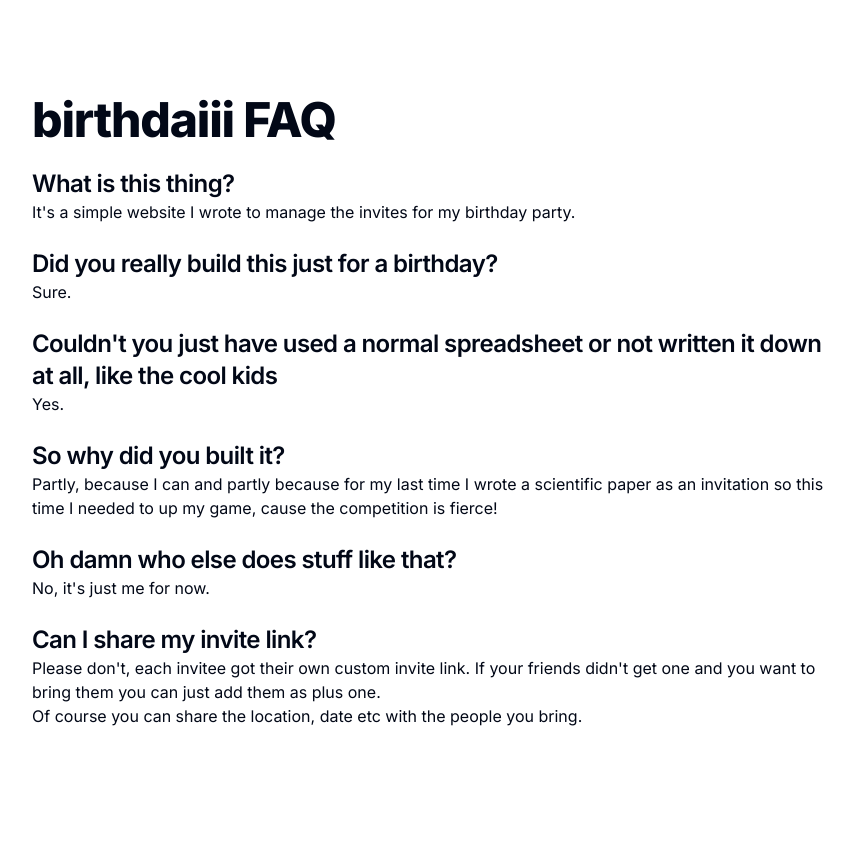
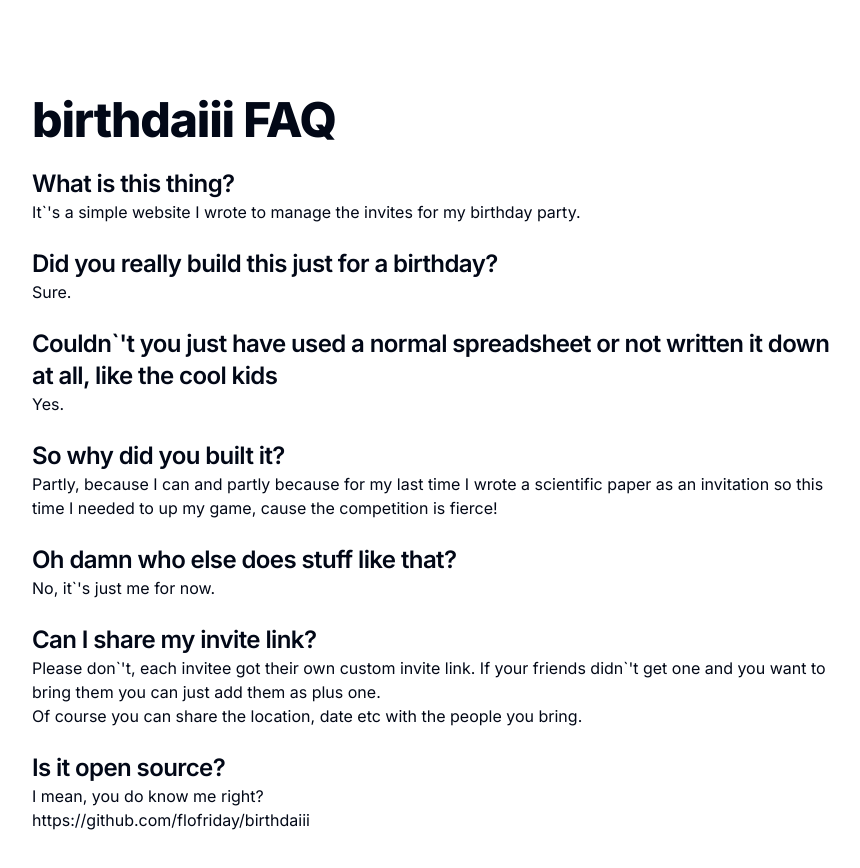
Before and after one commit to flofriday/birthdaiii, a Next.js app: page /faq in a window 1280 px wide. Shown: the top 868 px of the page, without its empty margins (208-1068 px from the left). Built offline with nearby package versions, Linux system fonts and the light colour scheme.

Commit message:
Fix build issues

```diff
--- a/app/api/admin/[secret]/invite/route.ts
+++ b/app/api/admin/[secret]/invite/route.ts
@@ -1,7 +1,7 @@
 import { getAdminSecret } from "@/lib/config";
 import { createInvite, getAllInvites } from "@/lib/invite-service";
 
-export async function GET({params}: {params: {secret: string}}) {
+export async function GET(request: Request, {params}: {params: {secret: string}}) {
 
     if (params.secret != await getAdminSecret()) {
         return Response.json({errorMessage: "You are not the admin!"}, {status: 403})
--- a/app/faq/page.tsx
+++ b/app/faq/page.tsx
@@ -5,7 +5,7 @@ export default function FAQ() {
 
       <div className="pb-6">
         <h2 className="scroll-m-20 text-2xl font-semibold tracking-tight">What is this thing?</h2>
-        <p>It's a simple website I wrote to manage the invites for my birthday party.</p>
+        <p>It`&apos;s a simple website I wrote to manage the invites for my birthday party.</p>
       </div>
 
 
@@ -15,7 +15,7 @@ export default function FAQ() {
       </div>
 
       <div className="pb-6">
-        <h2 className="scroll-m-20 text-2xl font-semibold tracking-tight">Couldn't you just have used a normal spreadsheet or not written it down at all, like the cool kids</h2>
+        <h2 className="scroll-m-20 text-2xl font-semibold tracking-tight">Couldn`&apos;t you just have used a normal spreadsheet or not written it down at all, like the cool kids</h2>
         <p>Yes.</p>
       </div>
 
@@ -31,16 +31,24 @@ export default function FAQ() {
       <div className="pb-6">
         <h2 className="scroll-m-20 text-2xl font-semibold tracking-tight">Oh damn who else does stuff like that?</h2>
         <p>
-          No, it's just me for now.
+          No, it`&apos;s just me for now.
         </p>
       </div>
 
       <div className="pb-6">
         <h2 className="scroll-m-20 text-2xl font-semibold tracking-tight">Can I share my invite link?</h2>
         <p>
-          Please don't, each invitee got their own custom invite link. If your friends didn't get one and you want to bring them you can just add them as plus one.
+          Please don`&apos;t, each invitee got their own custom invite link. If your friends didn`&apos;t get one and you want to bring them you can just add them as plus one.
           <br />
           Of course you can share the location, date etc with the people you bring.
+        </p>
+      </div>
+
+      <div className="pb-6">
+        <h2 className="scroll-m-20 text-2xl font-semibold tracking-tight">Is it open source?</h2>
+        <p>
+          I mean, you do know me right? <br />
+          <a href="https://github.com/flofriday/birthdaiii">https://github.com/flofriday/birthdaiii</a>
         </p>
       </div>
     </main>
--- a/app/invite/[token]/invite-form.tsx
+++ b/app/invite/[token]/invite-form.tsx
@@ -76,7 +76,7 @@ export default function InviteForm({ invite: initialInvite, event }: { invite: I
             </h1>
 
             <div className="pb-4">
-                I'd love to invite you to my birthday party.
+                I`&apos;d love to invite you to my birthday party.
                 It will once again be a chill hang with music, some foods, drinks
                 and definitely more dancing 😉
             </div>
@@ -84,7 +84,7 @@ export default function InviteForm({ invite: initialInvite, event }: { invite: I
             <Card className="mb-4">
                 <CardHeader>
                     <CardTitle>The Hard Facts</CardTitle>
-                    <CardDescription>Flo's Birthday Party 🎂</CardDescription>
+                    <CardDescription>Flo`&apos;s Birthday Party 🎂</CardDescription>
                 </CardHeader>
                 <CardContent>
                     <div className="pb-3">
@@ -112,8 +112,8 @@ export default function InviteForm({ invite: initialInvite, event }: { invite: I
 
             {invite.accepted == AcceptState.Pending ? (
                 <div className="text-right">
-                    <Button disabled={loading} className="w-full mb-4" onClick={() => updateInvite({ ...invite, accepted: AcceptState.Accepted, plusOne: 0 })} >I'm in! 🎂 🎉</Button>
-                    <Button disabled={loading} className="w-full" variant="secondary" onClick={() => updateInvite({ ...invite, accepted: AcceptState.Declined, plusOne: 0 })} > I won't attend 😔</Button>
+                    <Button disabled={loading} className="w-full mb-4" onClick={() => updateInvite({ ...invite, accepted: AcceptState.Accepted, plusOne: 0 })} >I`&apos;m in! 🎂 🎉</Button>
+                    <Button disabled={loading} className="w-full" variant="secondary" onClick={() => updateInvite({ ...invite, accepted: AcceptState.Declined, plusOne: 0 })} > I won`&apos;t attend 😔</Button>
                 </div>
             ) : invite.accepted == AcceptState.Accepted ? (
                 <div className="pt-5 pb-2 relative">
@@ -122,7 +122,7 @@ export default function InviteForm({ invite: initialInvite, event }: { invite: I
 
                     <h3 className="scroll-m-20 text-2xl font-semibold tracking-tight">Your in 🎉</h3>
                     <div className="pb-2">
-                        That's amazing, there is a WhatsApp group again: <br />
+                        That`&apos;s amazing, there is a WhatsApp group again: <br />
                     </div>
                     <div className="pb-4">
                         Do you plan on bringing a plus one and if so how
@@ -140,8 +140,8 @@ export default function InviteForm({ invite: initialInvite, event }: { invite: I
                 </div>
             ) : (
                 <div className="pt-5 pb-2">
-                    <h3 className="scroll-m-20 text-2xl font-semibold tracking-tight">You won't attend 😔</h3>
-                    That's ok, some people are allergic to fun.
+                    <h3 className="scroll-m-20 text-2xl font-semibold tracking-tight">You won`&apos;t attend 😔</h3>
+                    That`&apos;s ok, some people are allergic to fun.
 
                     <div className="h-full pt-3">
                         <Button className="pl-0" variant="link" onClick={() => updateInvite({ ...invite, accepted: AcceptState.Pending, plusOne: 0 })}>What? No, I am fun!</Button>
--- a/app/page.tsx
+++ b/app/page.tsx
@@ -7,8 +7,8 @@ export default function Home() {
       <p className="pb-3">
         This is an over engineered birthday party management tool for my
         upcomming birthday. However,
-        it is quite private in it's nature, so if you haven't gotten a link to
-        an invite you won't be able to do a lot here.
+        it is quite private in it`&apos;s nature, so if you haven`&apos;t gotten a link to
+        an invite you won`&apos;t be able to do a lot here.
       </p>
       <p className="pb-3">
         You can still check it out on GitHub.
--- a/lib/prisma.ts
+++ b/lib/prisma.ts
@@ -1,3 +1,7 @@
+declare global {
+  var prisma: PrismaClient; // This must be a `var` and not a `let / const`
+}
+
 import { PrismaClient } from '@prisma/client';
 
 let prisma: PrismaClient;
```
